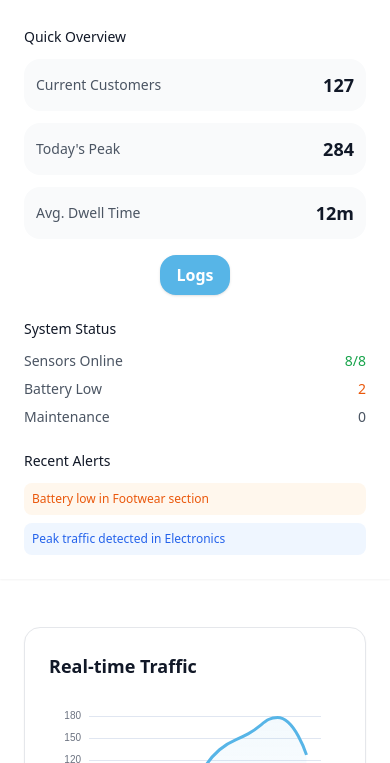
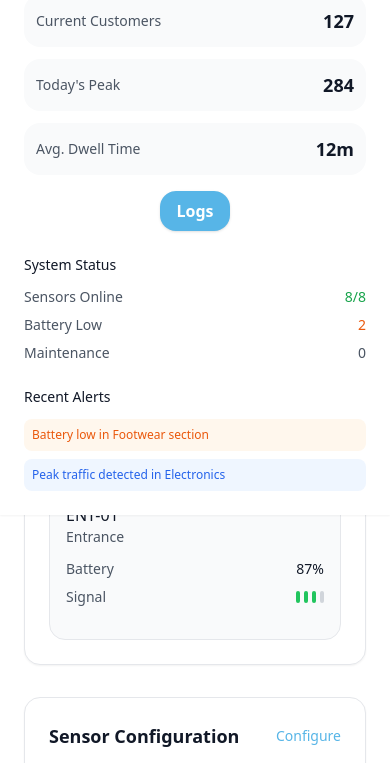
Before and after one commit to ruziwatakundanashe/IoT-Web-application, a plain HTML site: page index.html in a window 390 px wide. Shown: the part 61-824 px from the top of the page. Drawn offline with nearby package versions, Linux system fonts and the light colour scheme.

Commit message:
Update index.html

```diff
--- a/index.html
+++ b/index.html
@@ -23,7 +23,7 @@
         <!-- Main Dashboard Layout -->
     <div class="grid grid-cols-1 lg:grid-cols-[auto,1fr] w-full min-h-screen space-y-6 lg:space-y-0">
             <!-- Sidebar: Quick Overview -->
-            <aside class="w-full lg:w-64 bg-white shadow-sm h-auto lg:h-screen">
+            <aside class="fixed top-0 left-0 w-full z-20 bg-white shadow-sm lg:static lg:w-64 lg:h-screen">
                 <div class="p-6">
                     <div class="space-y-6">
                         <div>
```
